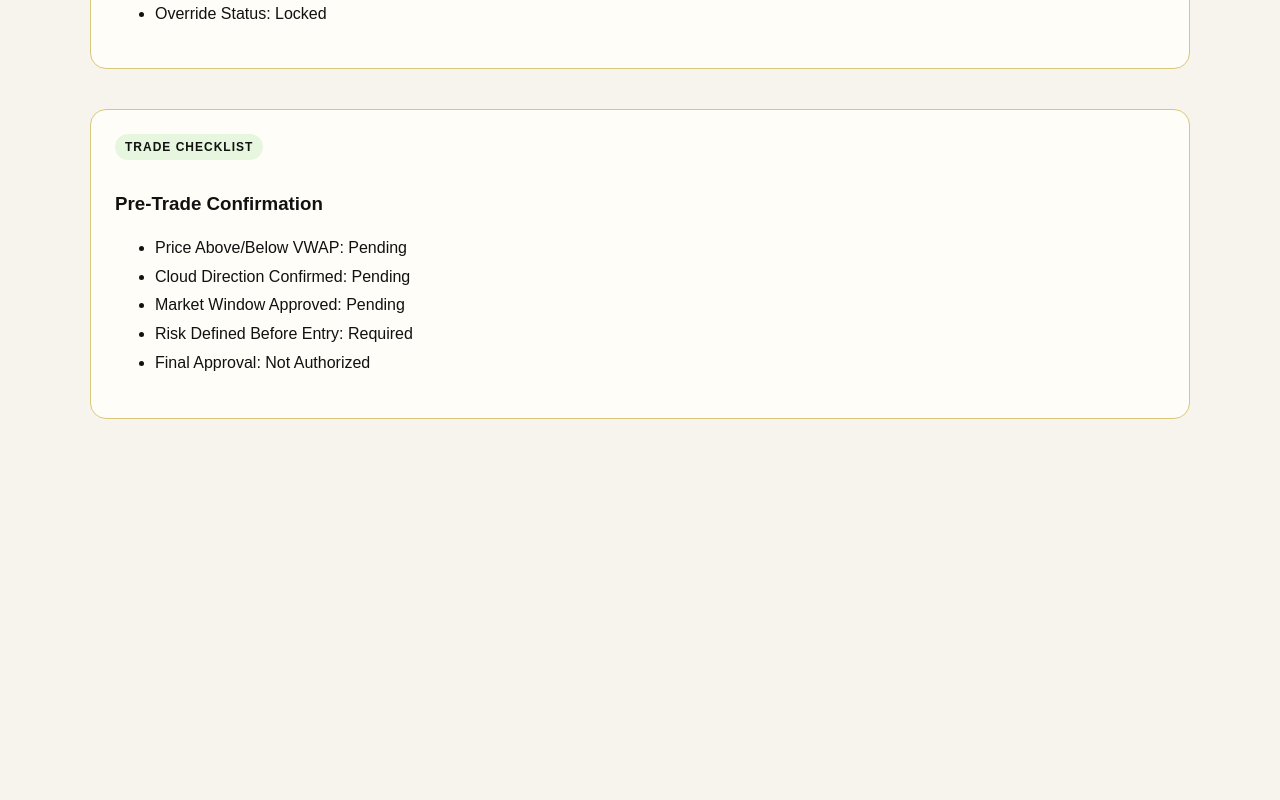
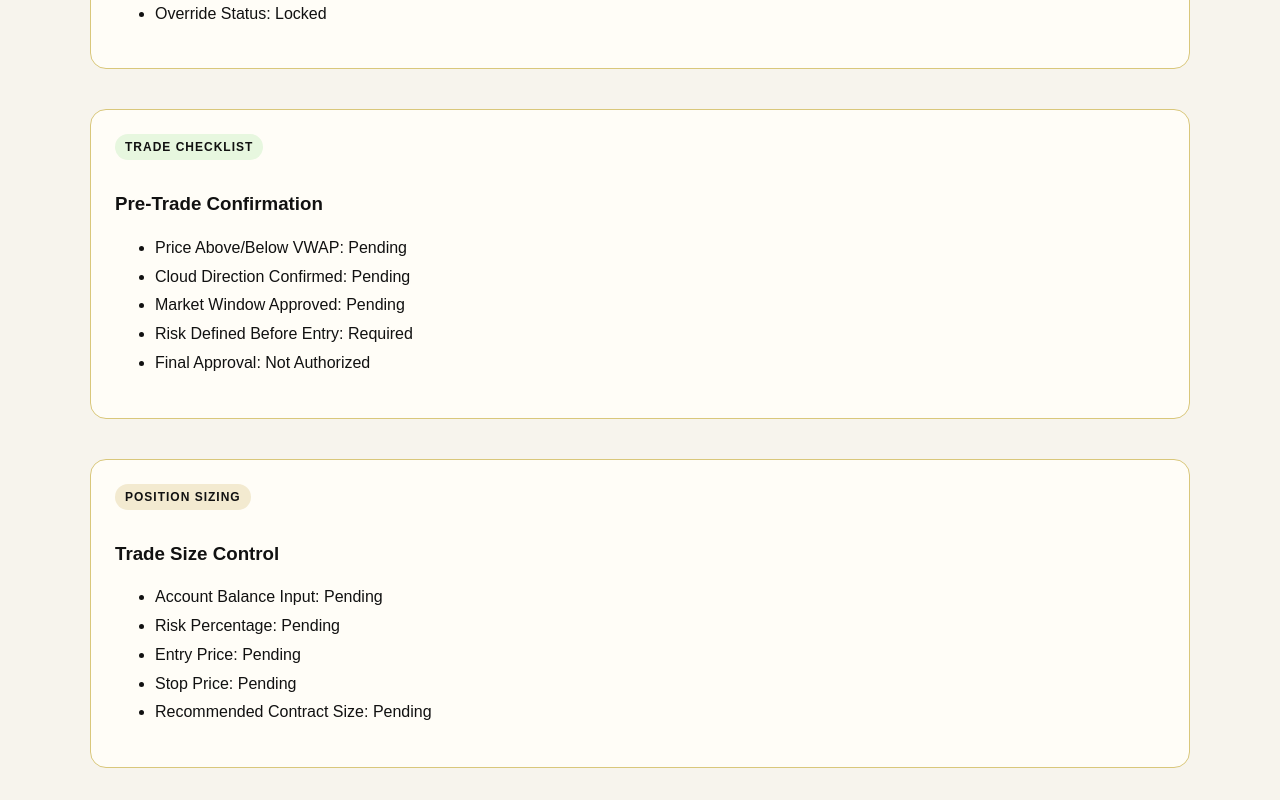
Before and after one commit to 1anointedradio-maker/elharvest-web, a Next.js app: page / in a window 1280 px wide. Shown: the part 4423-5223 px from the top of the page. Before the commit the page ends 4874 px from the top, so only its background shows below. Built offline with nearby package versions, Linux system fonts and the light colour scheme.

Commit message:
Update page.jsx

```diff
--- a/app/page.jsx
+++ b/app/page.jsx
@@ -442,6 +442,40 @@ export default function Home() {
     <li>Final Approval: Not Authorized</li>
   </ul>
 </section>
+      <section
+  style={{
+    marginTop: "40px",
+    background: "#fffdf7",
+    border: "1px solid #d9c77b",
+    borderRadius: "16px",
+    padding: "24px",
+  }}
+>
+  <div
+    style={{
+      display: "inline-block",
+      fontSize: "12px",
+      fontWeight: "bold",
+      letterSpacing: "1px",
+      padding: "6px 10px",
+      borderRadius: "999px",
+      background: "#f3ead0",
+      marginBottom: "14px",
+    }}
+  >
+    POSITION SIZING
+  </div>
+
+  <h3>Trade Size Control</h3>
+
+  <ul style={{ lineHeight: "1.8" }}>
+    <li>Account Balance Input: Pending</li>
+    <li>Risk Percentage: Pending</li>
+    <li>Entry Price: Pending</li>
+    <li>Stop Price: Pending</li>
+    <li>Recommended Contract Size: Pending</li>
+  </ul>
+</section>
 
     </main>
   );
```
